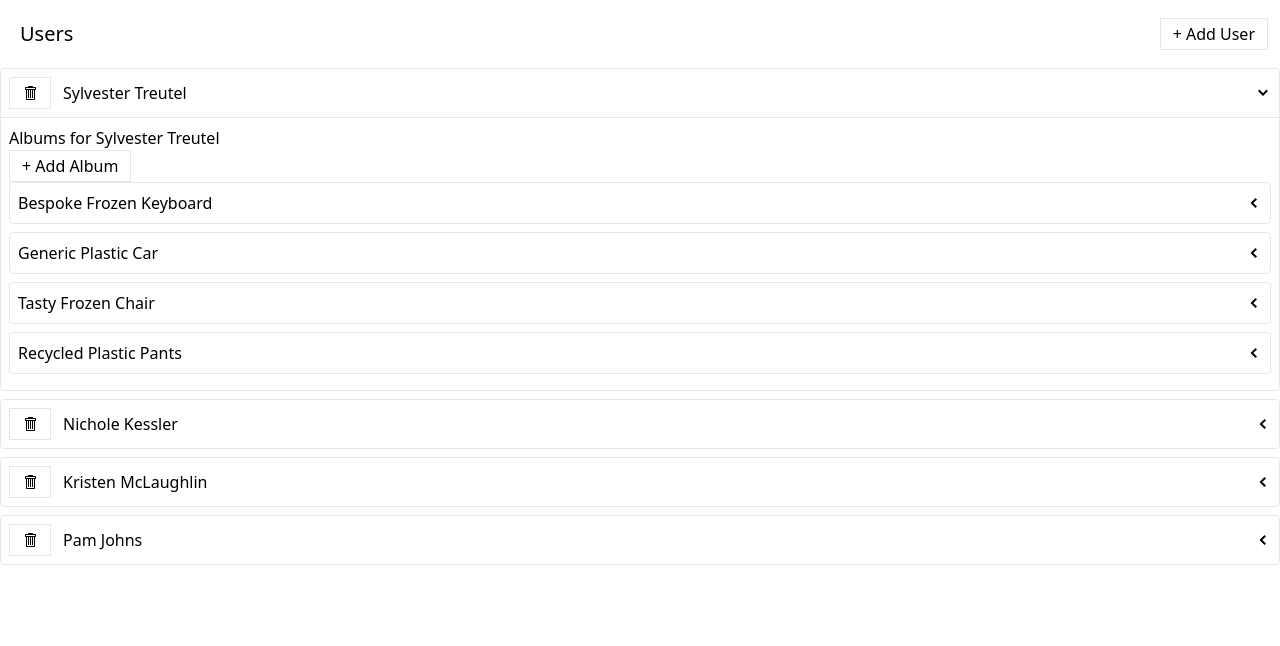
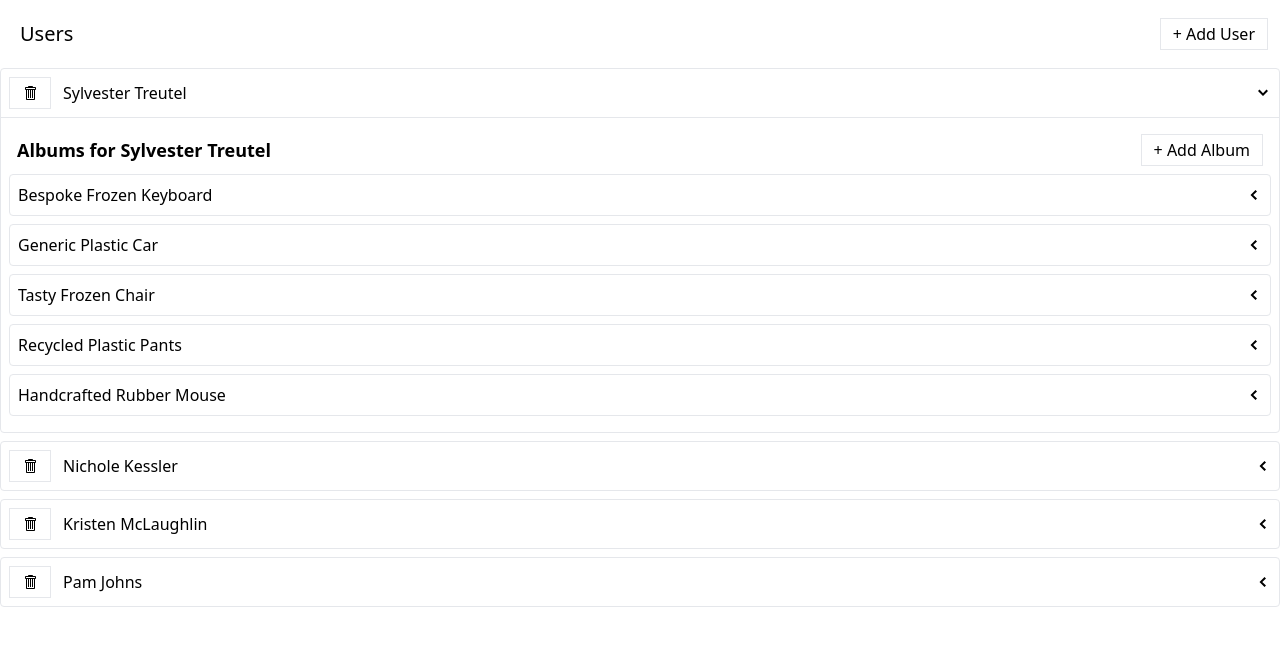
Before and after one commit to SeherKumsar/Redux_ile_Modern_React_media, a React (Create React App) app: page / in a window 1280 px wide. Both pictures are taken after a click on the element 1263 px from the left and 93 px from the top of the page. Shown: the top 646 px of the page. Built offline with nearby package versions, Linux system fonts and the light colour scheme; data requests are answered from the project's data file.

Commit message:
Styling Fixups

```diff
--- a/db.json
+++ b/db.json
@@ -62,6 +62,11 @@
       "id": "ab20",
       "userId": "8c16",
       "title": "Recycled Plastic Pants"
+    },
+    {
+      "id": "6b13",
+      "userId": "8c16",
+      "title": "Handcrafted Rubber Mouse"
     }
   ],
   "photos": []
--- a/src/components/AlbumsList.js
+++ b/src/components/AlbumsList.js
@@ -5,9 +5,8 @@ import Button from './Button';
 
 function AlbumsList({ user }) {
   const { data, error, isLoading } = useFetchAlbumsQuery(user);
-  // useFetchAlbumsQuery(user);
   const [addAlbum, results] = useAddAlbumMutation();
-  // console.log(results);
+  console.log(results);
 
   const handleAddAlbum = () => {
     addAlbum(user);
@@ -21,6 +20,7 @@ function AlbumsList({ user }) {
   } else {
     content = data.map((album) => {
       const header = <div>{album.title}</div>;
+
       return (
         <ExpandablePanel key={album.id} header={header}>
           List of photos in the album
@@ -31,9 +31,11 @@ function AlbumsList({ user }) {
 
   return (
     <div>
-      <div>
-        Albums for {user.name}
-        <Button onClick={handleAddAlbum}>+ Add Album</Button>
+      <div className="m-2 flex flex-row items-center justify-between">
+        <h3 className="text-lg font-bold">Albums for {user.name}</h3>
+        <Button loading={results.isLoading} onClick={handleAddAlbum}>
+          + Add Album
+        </Button>
       </div>
       <div>{content}</div>
     </div>
```
